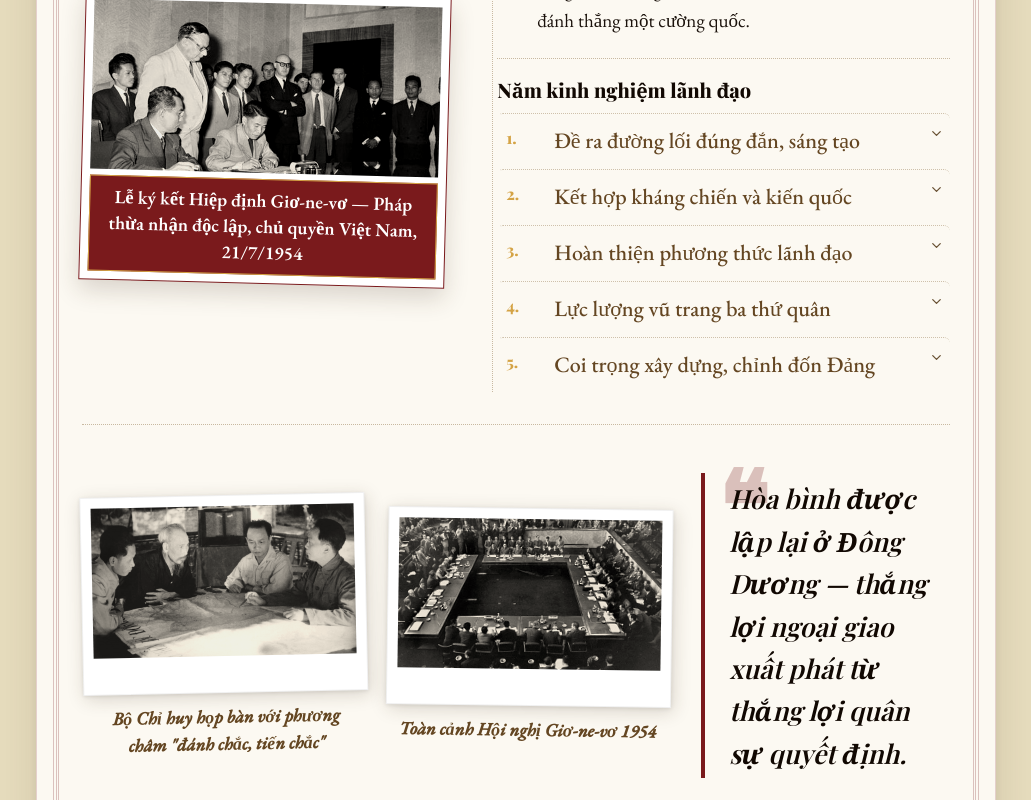
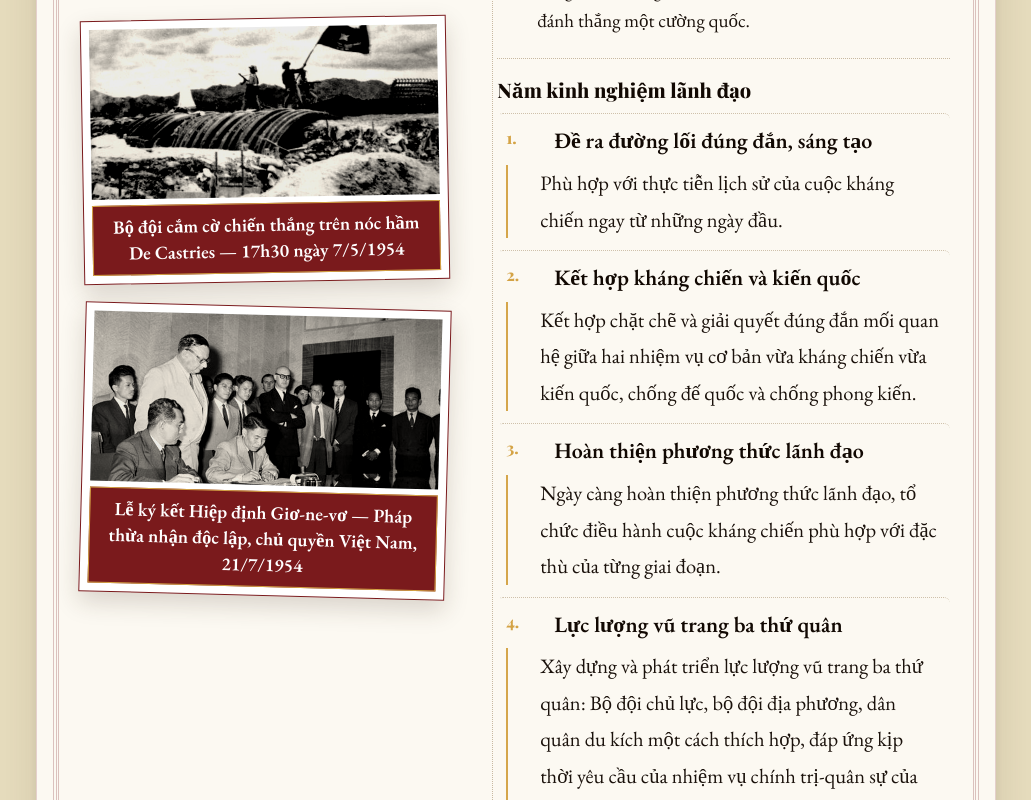
Before and after one commit to ttphatt-2403/VNR_lich_su_dang, a React (Vite) app: page / in a window 1280 px wide. Shown: the part 2760-3560 px from the top of the page, without its empty margins (124-1155 px from the left). Built offline with nearby package versions, Linux system fonts and the light colour scheme; a web font is replaced by a local one.

Commit message:
Update layout and captions for Section2

```diff
--- a/src/app/components/sections/Section2.tsx
+++ b/src/app/components/sections/Section2.tsx
@@ -1079,7 +1079,7 @@ export function Section2() {
             <Polaroid
               src="/section2_images/truc_thang_van.jpg"
               alt="Chiến thuật trực thăng vận"
-              caption="Chiến thuật 'trực thăng vận' của Mỹ trong trận Ấp Bắc."
+              caption="Chiến thuật 'trực thăng vận' (Ấp Bắc)"
               rotate={-1.5}
               darkCaption
               height={140}
@@ -1087,7 +1087,7 @@ export function Section2() {
             <Polaroid
               src="/section2_images/co_binh_gia.jpg"
               alt="Cờ chiến thắng Bình Giã"
-              caption="Tặng thưởng cờ Quyết chiến quyết thắng cho đơn vị chiến thắng Bình Giã."
+              caption="Cờ Quyết chiến Quyết thắng (Bình Giã)"
               rotate={1.5}
               darkCaption
               height={140}
@@ -1095,7 +1095,7 @@ export function Section2() {
             <Polaroid
               src="/section2_images/le_trong_tan.jpg"
               alt="Lê Trọng Tấn"
-              caption="Đ/c Lê Trọng Tấn (Tư lệnh kiêm Chính ủy trong Chiến dịch Đồng Xoài) nghiên cứu tình hình chiến trường miền Nam, 1965."
+              caption="Đ/c Lê Trọng Tấn nghiên cứu chiến trường (1965)"
               rotate={-1}
               darkCaption
               height={140}
@@ -1103,7 +1103,7 @@ export function Section2() {
             <Polaroid
               src="/section2_images/vuot_song_dong_xoai.jpg"
               alt="Đồng Xoài"
-              caption="Tư lệnh và Chính ủy Chiến dịch Đồng Xoài vượt sông ra trận địa, năm 1965."
+              caption="Vượt sông ra trận địa (Đồng Xoài, 1965)"
               rotate={2}
               darkCaption
               height={140}
--- a/src/app/components/ui/LessonRow.tsx
+++ b/src/app/components/ui/LessonRow.tsx
@@ -1,17 +1,13 @@
-import { useState } from "react";
-import { ChevronDown, ChevronUp } from "lucide-react";
 import { C } from "@/tokens";
 
 export function LessonRow({ num, title, desc }: { num: string; title: string; desc: string }) {
-  const [open, setOpen] = useState(false);
   return (
     <div className="lesson-item" style={{ borderTop: `1px dotted rgba(139,107,63,0.4)`, paddingTop: 12, paddingBottom: 12 }}>
-      <div className="flex items-start gap-4 cursor-pointer" onClick={() => setOpen(!open)}>
+      <div className="flex items-start gap-4">
         <span style={{ fontFamily: C.serif, fontWeight: 800, fontSize: 16, color: C.accent, minWidth: 32, flexShrink: 0 }}>{num}.</span>
-        <p style={{ flex: 1, fontFamily: C.body, fontSize: 22, fontWeight: open ? 600 : 500, color: open ? C.dark : C.brown, lineHeight: 1.4 }}>{title}</p>
-        <span style={{ color: C.muted, flexShrink: 0 }}>{open ? <ChevronUp size={15}/> : <ChevronDown size={15}/>}</span>
+        <p style={{ flex: 1, fontFamily: C.body, fontSize: 22, fontWeight: 600, color: C.dark, lineHeight: 1.4 }}>{title}</p>
       </div>
-      {open && <p style={{ fontFamily: C.body, fontSize: 20.5, color: C.dark, opacity: 0.96, lineHeight: 1.78, marginTop: 8, paddingLeft: 32, borderLeft: `2px solid ${C.accent}`, paddingRight: 4 }}>{desc}</p>}
+      <p style={{ fontFamily: C.body, fontSize: 20.5, color: C.dark, opacity: 0.96, lineHeight: 1.78, marginTop: 8, paddingLeft: 32, borderLeft: `2px solid ${C.accent}`, paddingRight: 4 }}>{desc}</p>
     </div>
   );
 }
```
